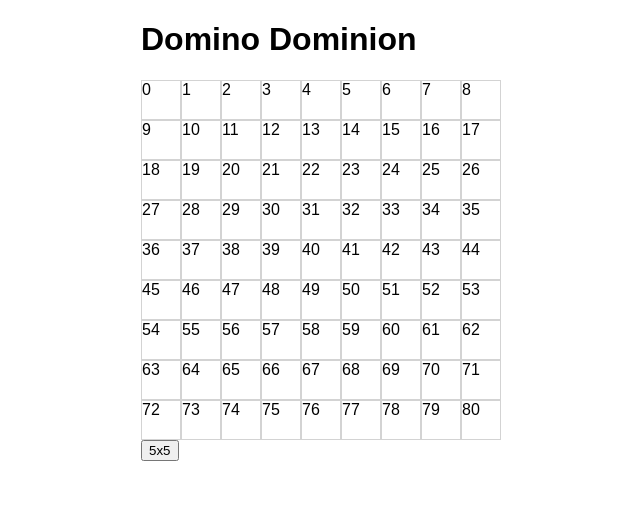
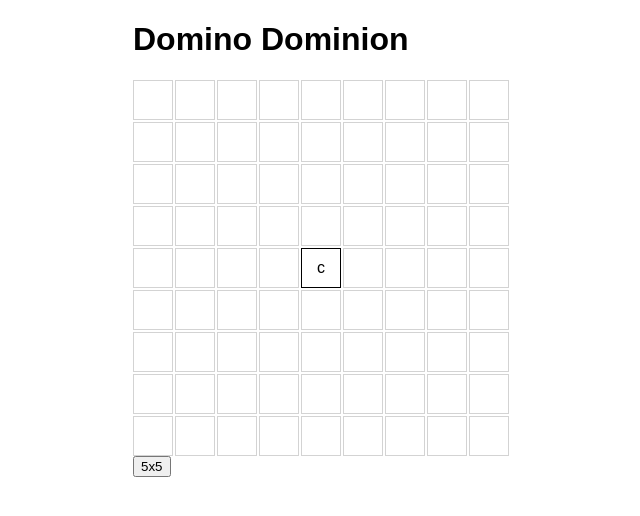
Before and after one commit to CaptainStack/domino-dominion, a React (Create React App) app: page / in a window 1280 px wide. Both pictures are taken after a click on the button "5x5". Shown: the top 516 px of the page, without its empty margins (319-959 px from the left). Built offline with nearby package versions, Linux system fonts and the light colour scheme.

Commit message:
Add tile status to board state

```diff
--- a/src/actions.js
+++ b/src/actions.js
@@ -1,14 +1,20 @@
-let TileData = (id, row, column, content, status) => ({ id: id, row: row, column: column, content: content, status: status })
+let TileData = (id, row, column, content, status) => ({ id: id, row: row, column: column, content: content });
 
 export const initialize_board = (state) => {
   let board = state.board;
   let id = 0;
+
   for (let row = 0; row < state.board.dimensions.rows; row++) {
     for (let column = 0; column < state.board.dimensions.columns; column++) {
-      board.tiles.push(TileData(id, row, column, null, "potential"));
+      if (row === Math.floor(state.board.dimensions.rows / 2) && column === Math.floor(state.board.dimensions.columns / 2)) {
+        board.tiles.push(TileData(id, row, column, "Castle"));
+      } else {
+        board.tiles.push(TileData(id, row, column, null));
+      }
       id++;
     }
   }
+
   state.board = board;
   return state;
 }
--- a/src/components/Board.jsx
+++ b/src/components/Board.jsx
@@ -3,7 +3,10 @@ import '../styles/Board.css';
 import { Tile } from './Tile';
 
 export const Board = ({board}) => {
-  let tiles = board.tiles.map(tile => <Tile tile = { tile} />);
+  let tiles = board.tiles.map(tile =>
+    <Tile tile = { tile }
+          occupied={ board.occupied_tiles().includes(tile)}
+          possible={ board.possible_tiles().includes(tile)}/>);
 
   return (
     <div className="Board" style={{
--- a/src/components/Tile.jsx
+++ b/src/components/Tile.jsx
@@ -1,10 +1,20 @@
 import React from 'react';
 import '../styles/Tile.css';
 
-export const Tile = ({tile}) => {
+export const Tile = ({tile, occupied, impossible, possible, legal}) => {
+  let get_border_color = () => {
+    if (occupied) {
+      return "black";
+    } else if (possible) {
+      return "lighgrey";
+    } else {
+      return "grey";
+    }
+  }
   return (
-    <div className="Tile" key={ tile.id }>
-      { tile.id }
+    <div className="Tile" key={ tile.id }
+         style={{ borderColor: get_border_color()}}>
+      { tile.content ? "c" : null }
     </div>
   );
 }
--- a/src/initial_state.js
+++ b/src/initial_state.js
@@ -1,6 +1,56 @@
+
+let occupied_tiles =
+  function() {
+    let occupied_tiles = [];
+    for (let tile of this.tiles) {
+      if (tile.content != null) {
+        occupied_tiles.push(tile);
+      }
+    }
+    return occupied_tiles;
+  }
+
+let possible_tiles =
+  function() {
+    let lowest_row_index = 100;
+    let highest_row_index = -100;
+    let lowest_column_index = 100;
+    let highest_column_index = -100;
+
+    for (let tile of this.occupied_tiles()) {
+      if (tile.row < lowest_row_index) {
+        lowest_row_index = tile.row;
+      }
+      if (tile.row > highest_row_index) {
+        highest_row_index = tile.row;
+      }
+      if (tile.column < lowest_column_index) {
+        lowest_column_index = tile.column;
+      }
+      if (tile.column > highest_column_index) {
+        highest_column_index = tile.column;
+      }
+    }
+
+    let possible_tiles = [];
+    for (let tile of this.tiles) {
+      if ((Math.abs(tile.row - lowest_row_index) < 5) && (Math.abs(tile.row - highest_row_index) < 5) &&
+          (Math.abs(tile.column - lowest_column_index) < 5) && (Math.abs(tile.column - highest_column_index) < 5)) {
+        possible_tiles.push(tile);
+      }
+    }
+    return possible_tiles;
+  }
 
 export const INITIAL_STATE =
 {
   title: "Domino Dominion",
-  board: { dimensions: { rows: 9, columns: 9 }, tiles: [] }
+  board: {
+    dimensions: { rows: 9, columns: 9 },
+    tiles: [],
+    occupied_tiles: occupied_tiles,
+    legal_tiles: [],
+    possible_tiles: possible_tiles,
+    impossible_tiles: [],
+  }
 }
--- a/src/styles/Board.css
+++ b/src/styles/Board.css
@@ -1,3 +1,4 @@
 .Board {
   display: grid;
+  gap: 2px;
 }
--- a/src/styles/Tile.css
+++ b/src/styles/Tile.css
@@ -1,3 +1,8 @@
 .Tile {
   border: 1px solid lightgray;
+  margin: 0;
+  padding: 0;
+  display: flex;
+  align-items: center;
+  justify-content: center;
 }
```
